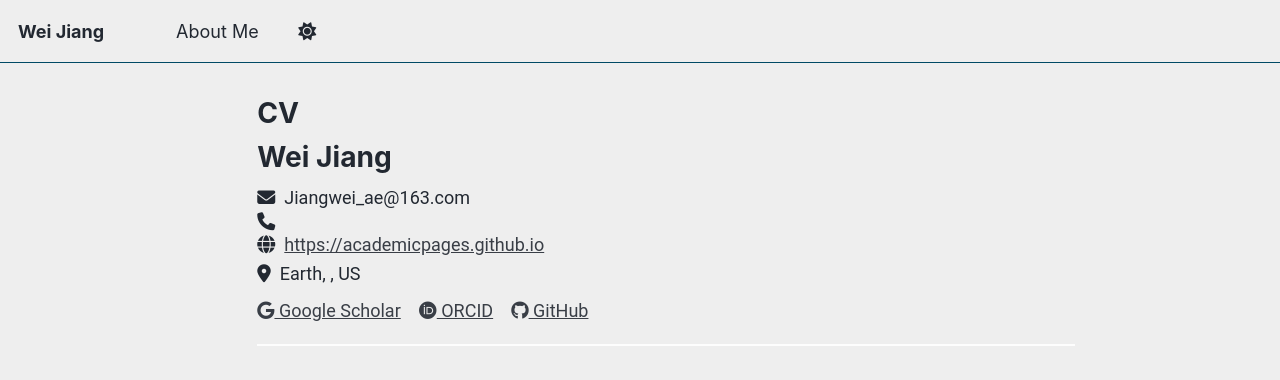
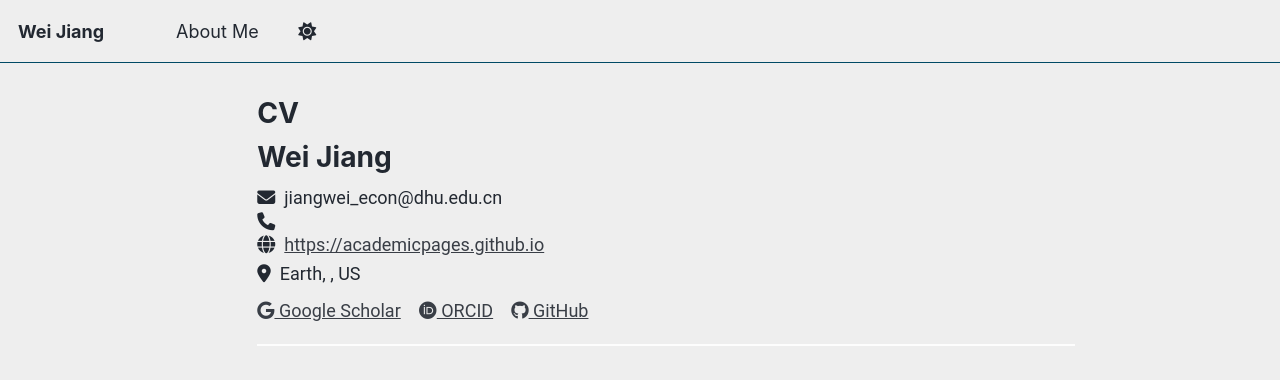
Before and after one commit to jiangwei-econ/jiangwei-econ.github.io, a Jekyll site: the page built from _pages/cv-json.md, in a window 1280 px wide and 900 px high. Shown: the top 380 px of the window. Built offline with Jekyll 4.4.1, drawn with Linux system fonts in a browser that asks for light colours; a script bundle is joined from its source files by our own code; library files that are not in the unit come from our copies.

Commit message:
Update cv.json

```diff
--- a/_data/cv.json
+++ b/_data/cv.json
@@ -1,7 +1,7 @@
 {
   "basics": {
     "name": "Wei Jiang",
-    "email": "Jiangwei_ae@163.com",
+    "email": "jiangwei_econ@dhu.edu.cn",
     "phone": "",
     "website": "https://academicpages.github.io",
     "summary": "Currently employed at Red Brick University. Short biography for the left-hand sidebar",
```
